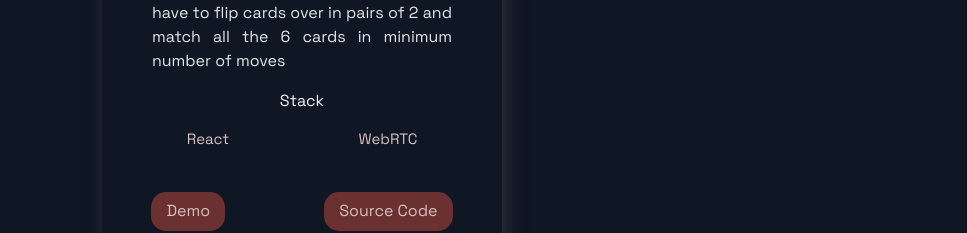
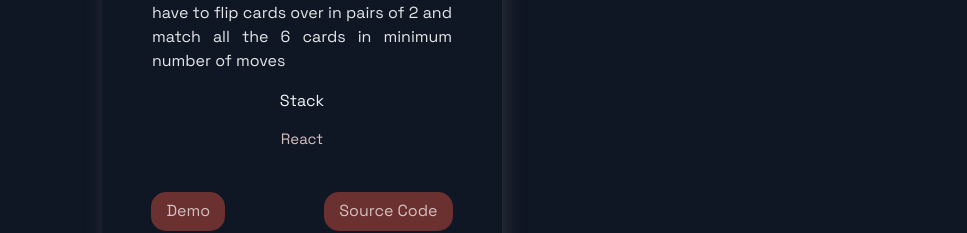
Before and after one commit to jalanprakhar/jalanprakhar, a Next.js app: page / in a window 1280 px wide. Shown: the part 2327-2560 px from the top of the page, without its empty margins (88-1055 px from the left). Built offline with nearby package versions, Linux system fonts and the light colour scheme.

Commit message:
modified projects

```diff
--- a/src/constants/constants.js
+++ b/src/constants/constants.js
@@ -21,9 +21,9 @@ export const projects = [
     title: 'Memory Magic',
     description: "A React based game to sharpen your memory. The players are given 6 pairs of cards shuffled randomly and they have to flip cards over in pairs of 2 and match all the 6 cards in minimum number of moves",
       image: '/images/3.png',
-      tags: ['React', 'WebRTC'],
-    source: 'https://google.com',
-    visit: 'https://google.com',
+      tags: ['React'],
+    source: 'https://github.com/jalanprakhar/MemoryGame',
+    visit: 'https://awesome-ptolemy-053acc.netlify.app/',
     id: 2,
   },
   // {
```
